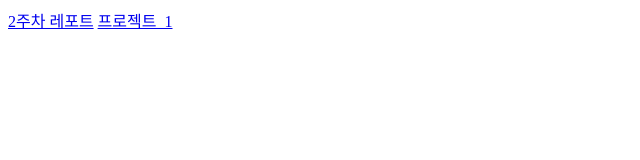
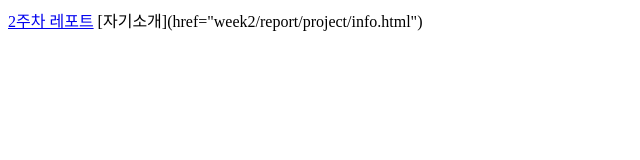
Before and after one commit to Yeoung-Day/Cordova, a plain HTML site: page index.html in a window 1280 px wide. Shown: the whole page, without its empty margins (0-640 px from the left). Drawn offline with Linux system fonts and the light colour scheme.

Commit message:
Update index.html

```diff
--- a/index.html
+++ b/index.html
@@ -3,7 +3,7 @@
   <head>
     <body>
       <a href="week2/report/index.html">2주차 레포트</a>
-      <a href="week2/report/project/info.html">프로젝트_1</a>
+      [자기소개](href="week2/report/project/info.html")
     </body>
   </head>
 </html>
```
